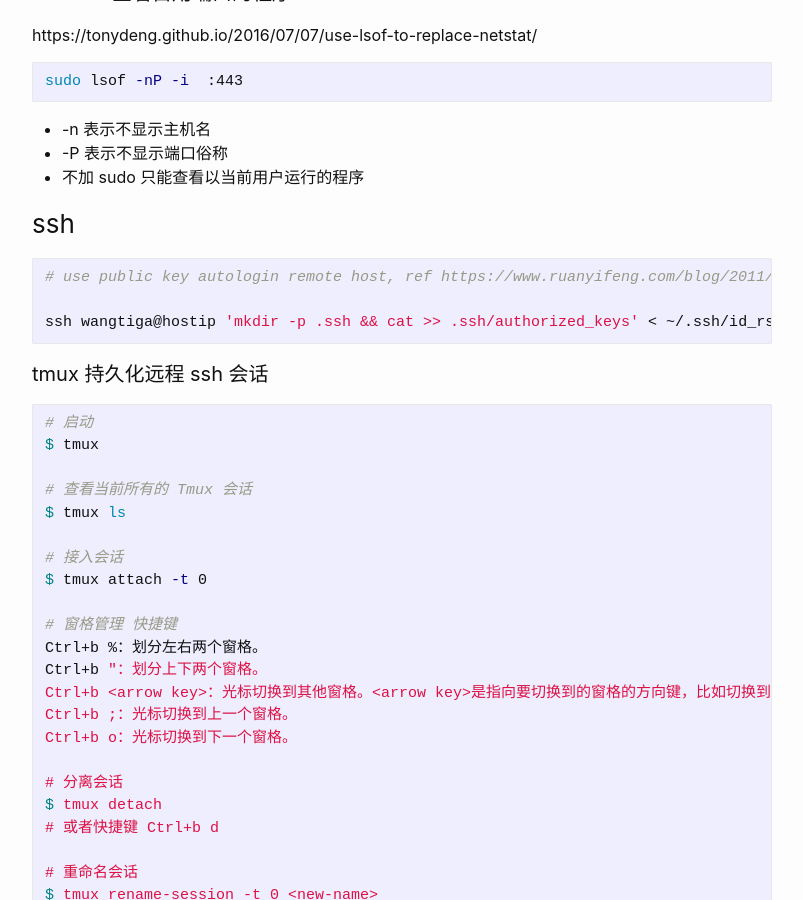
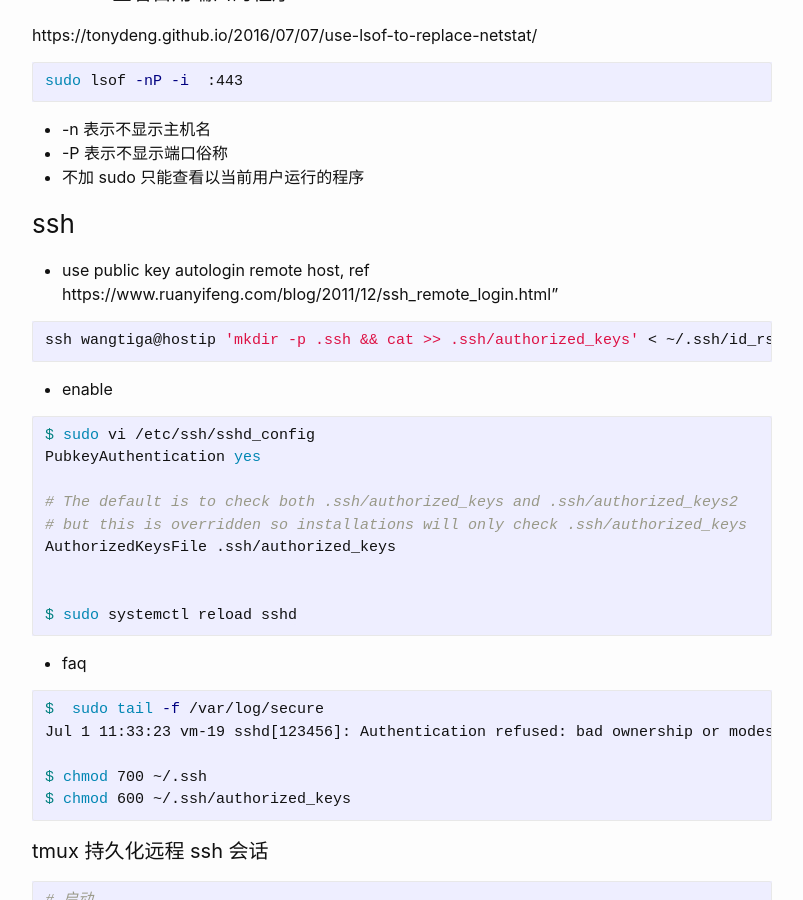
Before and after one commit to wangtiga/wangtiga.github.io, a Jekyll site: the page built from _previews/linux_command.md, in a window 1280 px wide and 900 px high, scrolled down 1518 px. Shown: the whole window, without its empty margins (238-1041 px from the left). Built offline with Jekyll 4.4.1, drawn with Linux system fonts in a browser that asks for light colours.

Commit message:
updated from tcloud

````diff
--- a/_previews/linux_command.md
+++ b/_previews/linux_command.md
@@ -58,11 +58,37 @@ sudo lsof -nP -i  :443
 
 ### ssh
 
+- use public key autologin remote host, ref https://www.ruanyifeng.com/blog/2011/12/ssh_remote_login.html"
+
 ```shell
-# use public key autologin remote host, ref https://www.ruanyifeng.com/blog/2011/12/ssh_remote_login.html"
-
 ssh wangtiga@hostip 'mkdir -p .ssh && cat >> .ssh/authorized_keys' < ~/.ssh/id_rsa.pub "
 ```
+
+- enable
+
+```shell
+$ sudo vi /etc/ssh/sshd_config
+PubkeyAuthentication yes
+
+# The default is to check both .ssh/authorized_keys and .ssh/authorized_keys2
+# but this is overridden so installations will only check .ssh/authorized_keys
+AuthorizedKeysFile .ssh/authorized_keys
+
+
+$ sudo systemctl reload sshd
+```
+
+- faq
+
+```shell
+$  sudo tail -f /var/log/secure
+Jul 1 11:33:23 vm-19 sshd[123456]: Authentication refused: bad ownership or modes for file /home/tiga/.ssh/authorized_keys
+
+$ chmod 700 ~/.ssh
+$ chmod 600 ~/.ssh/authorized_keys
+```
+
+
 
 #### tmux 持久化远程 ssh 会话
 ```shell
````
Also changed, not shown: _posts/2019-11-06-vim_faq.md (+12 -9 lines), _previews/webrtc_faq.md (+13 -1 lines).
